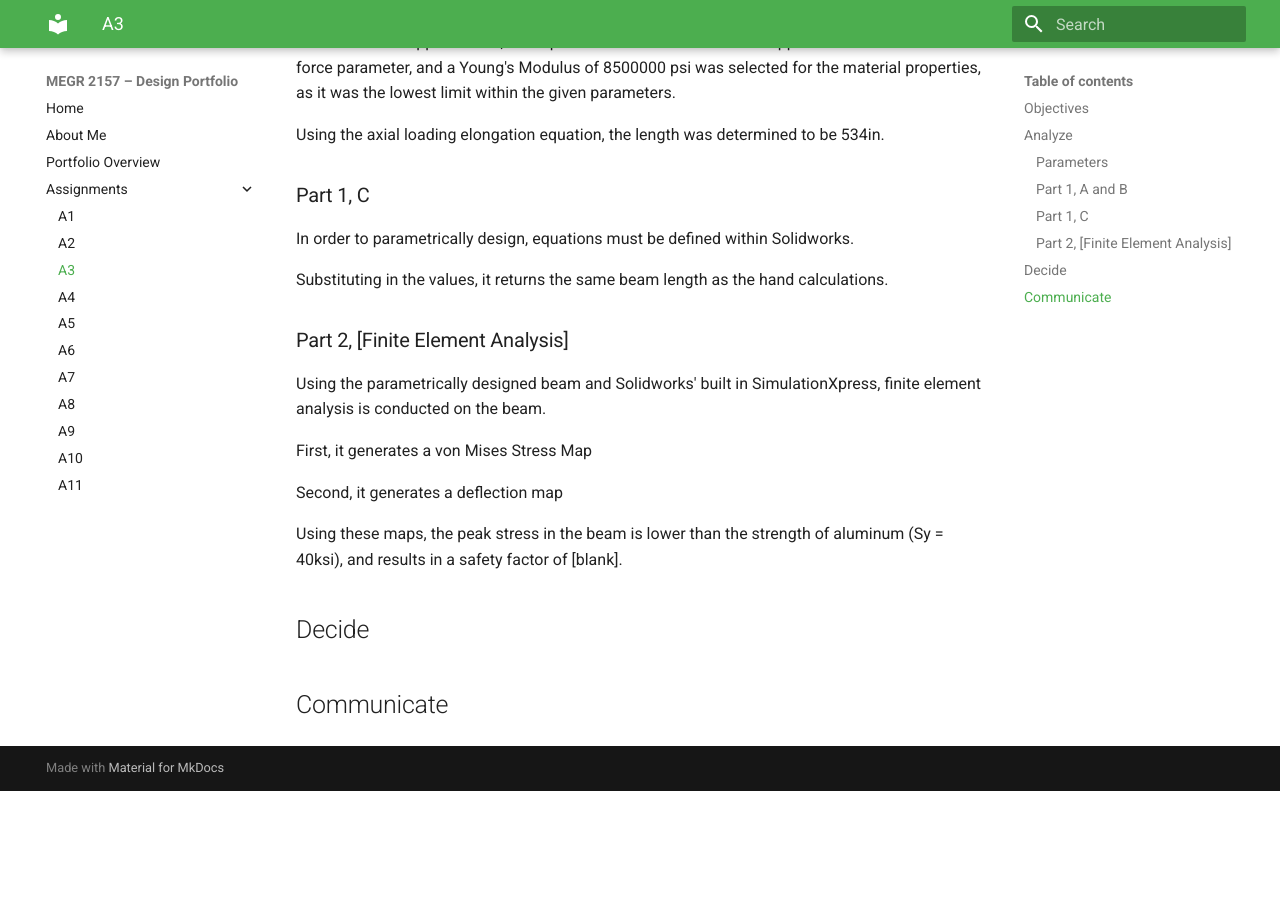
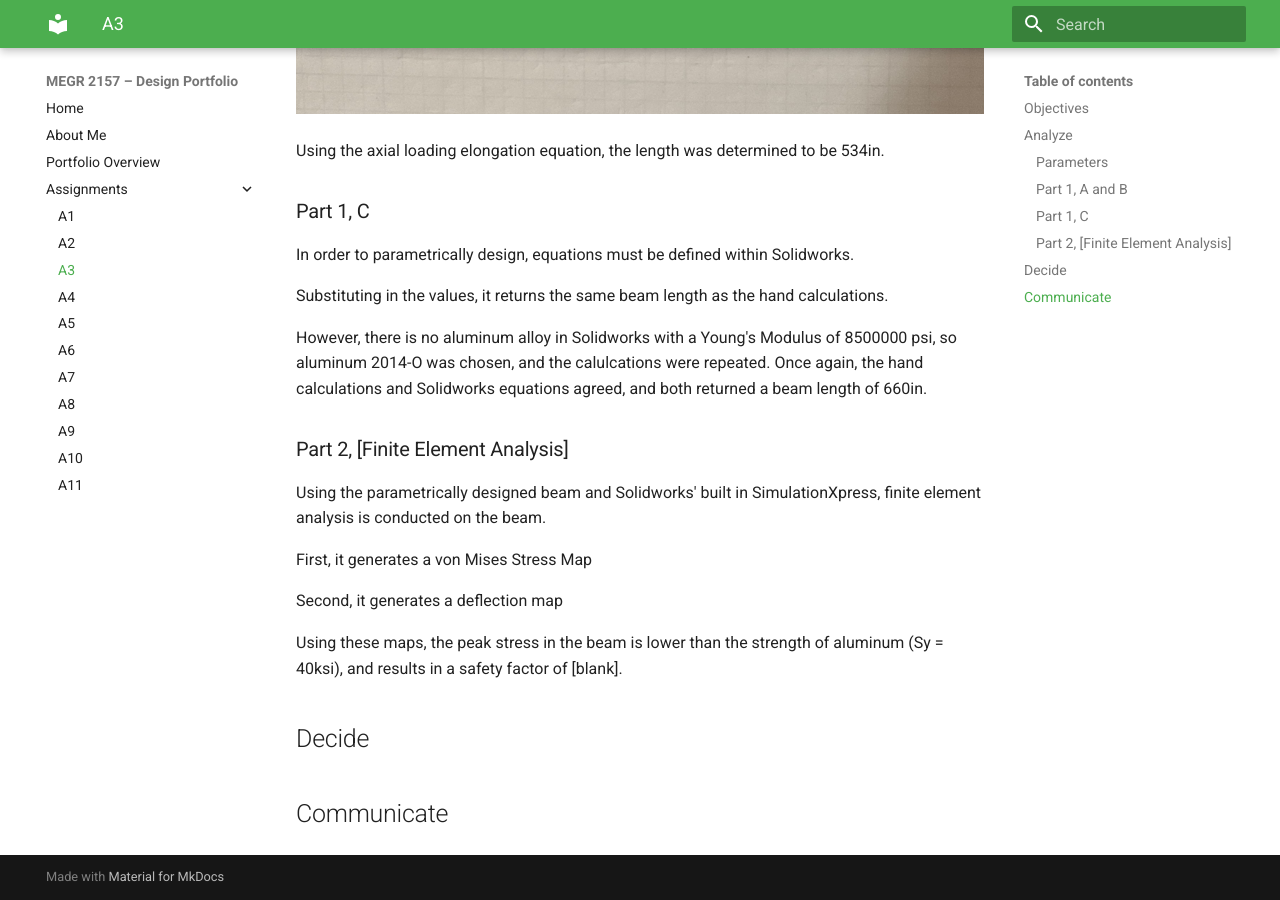
Before and after one commit to CadlesCelica/megr2157-portfolio, an MkDocs documentation site: the page built from docs/assignments/A03/index.md, in a window 1280 px wide and 900 px high, scrolled down 1549 px. Built offline with MkDocs 1.6.1 and Material for MkDocs 9.7.7, drawn with Linux system fonts in a browser that asks for light colours; before the commit the page ends 2340 px from its top, so only the background shows below that.

Commit message:
A3 editin

```diff
--- a/docs/assignments/A03/index.md
+++ b/docs/assignments/A03/index.md
@@ -8,11 +8,13 @@ Modify parameters within the parametric modelling in order to visualize how the
 ## Analyze
 ### Parameters
 Before any work on the beam is started, all available parameters must be known and documented. All of my notes are done on a physical pen and pad, so all of my initial notes are present on the document as well.
-![WrittenWork TEST TICKLES](IMG_5524 cropped.jpg)
+
 
 ### Part 1, A and B
 Now that the parameters are known, the cross sectional area must be determined, and then the hand calculations can begin.
 To simplify the area calculations, I decided on a radius of 1 inch for the beam, leaving a cross sectional area of pi inches squared. Additionally, a force of 450 lbf was selected as the applied force, as it split the difference between the upper and lower limit for the force parameter, and a Young's Modulus of 8500000 psi was selected for the material properties, as it was the lowest limit within the given parameters.
+
+![WrittenWork FINAL](IMG_5524 cropped.jpg)
 
 Using the axial loading elongation equation, the length was determined to be 534in.
 
@@ -21,8 +23,12 @@ In order to parametrically design, equations must be defined within Solidworks.
 
 Substituting in the values, it returns the same beam length as the hand calculations.
 
+However, there is no aluminum alloy in Solidworks with a Young's Modulus of 8500000 psi, so aluminum 2014-O was chosen, and the calulcations were repeated.
+Once again, the hand calculations and Solidworks equations agreed, and both returned a beam length of 660in.
+
 ### Part 2, [Finite Element Analysis]
 Using the parametrically designed beam and Solidworks' built in SimulationXpress, finite element analysis is conducted on the beam.
+
 
 First, it generates a von Mises Stress Map
 
```
